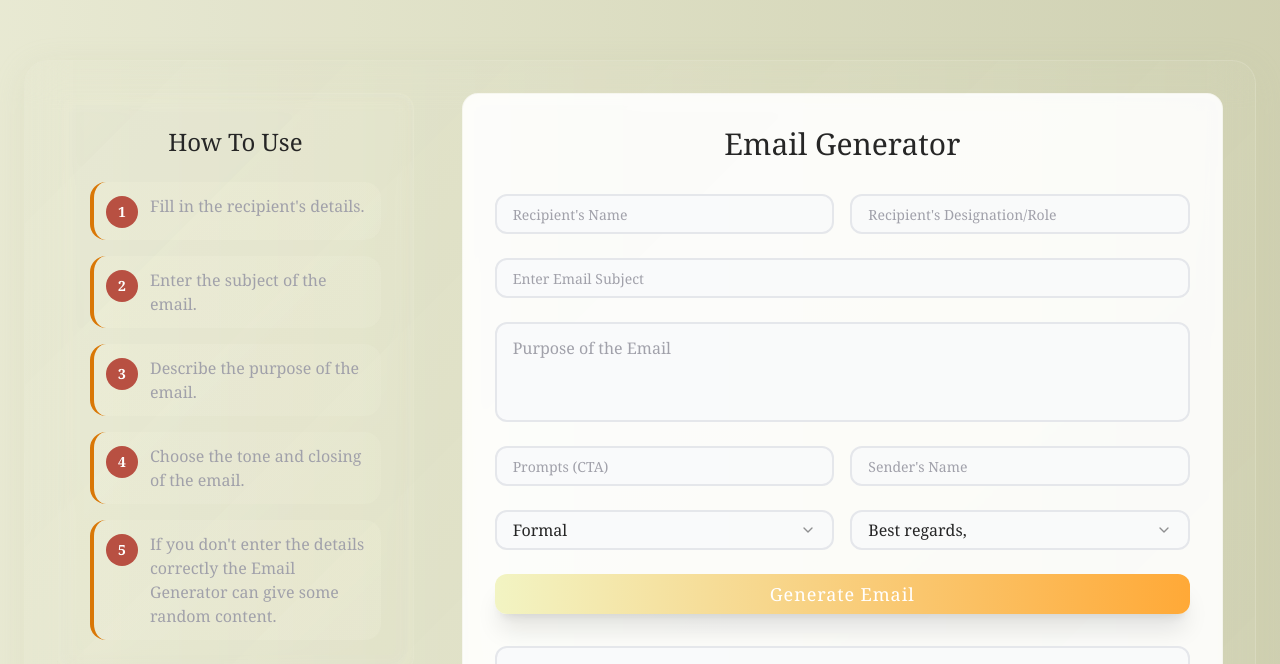
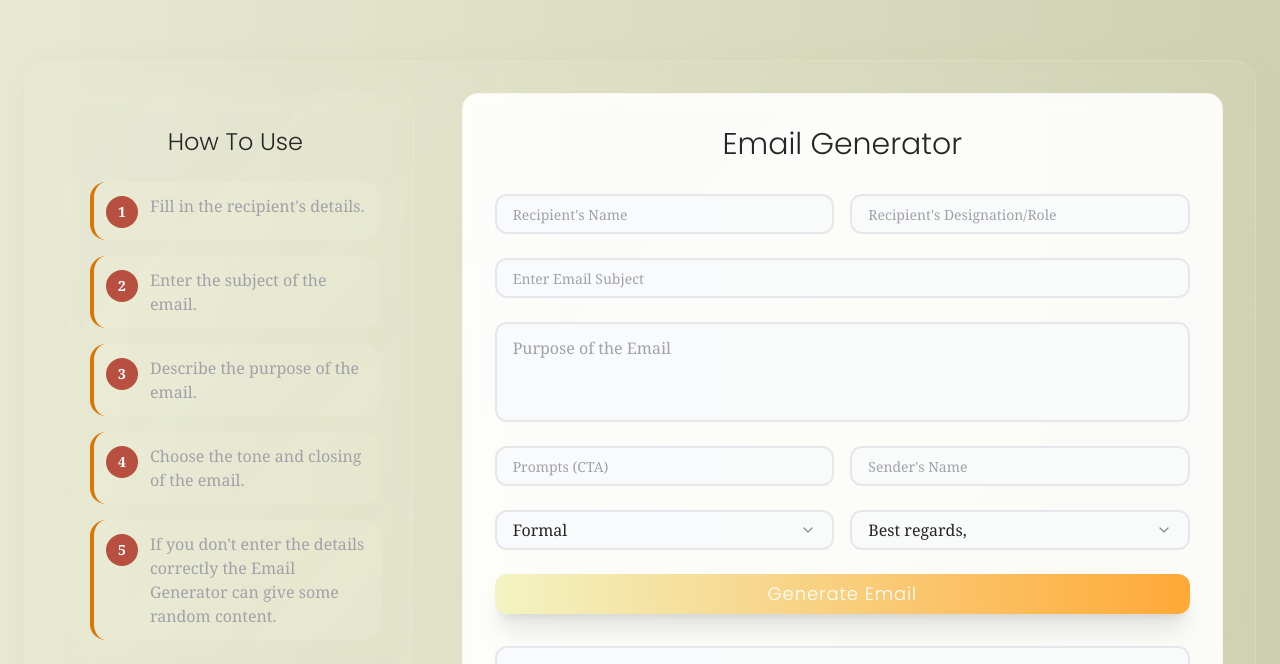
Before and after one commit to harshith397/craft-mail-ai, a React (Vite) app: page / in a window 1280 px wide. Shown: the part 820-1484 px from the top of the page. Built offline with nearby package versions, Linux system fonts and the light colour scheme; a web font is replaced by a local one.

Commit message:
Refactor: Update font styles
Update font styles for "Generate Email" button, "How To Use" section, and "Email Generator" heading to Poppins.

```diff
--- a/src/components/EmailForm.tsx
+++ b/src/components/EmailForm.tsx
@@ -102,7 +102,7 @@ ${formData.sender_name}`;
 
   return (
     <div className="glass-subtle rounded-2xl p-4 sm:p-6 lg:p-8 w-full font-georgia bg-white/90">
-      <h2 className="text-2xl sm:text-3xl font-light text-foreground mb-6 sm:mb-8 text-center">Email Generator</h2>
+      <h2 className="text-2xl sm:text-3xl font-light text-foreground mb-6 sm:mb-8 text-center font-sans">Email Generator</h2>
 
       <form onSubmit={generateEmail} className="space-y-4 sm:space-y-6">
         {/* Recipient Details Row */}
@@ -188,7 +188,7 @@ ${formData.sender_name}`;
         <Button
           type="submit"
           disabled={isGenerating}
-          className="w-full py-3 sm:py-4 text-base sm:text-lg font-light rounded-xl text-white border-0 shadow-xl hover:shadow-2xl transition-all duration-300 transform hover:scale-[1.02] hover:-translate-y-1 tracking-wider mt-4"
+          className="w-full py-3 sm:py-4 text-base sm:text-lg font-light rounded-xl text-white border-0 shadow-xl hover:shadow-2xl transition-all duration-300 transform hover:scale-[1.02] hover:-translate-y-1 tracking-wider mt-4 font-sans"
           style={{background: 'linear-gradient(90deg, #f2f4c3, #ffa937)'}}
           onMouseEnter={(e) => e.currentTarget.style.background = 'linear-gradient(90deg, #e8ea9f, #e6941a)'}
           onMouseLeave={(e) => e.currentTarget.style.background = 'linear-gradient(90deg, #f2f4c3, #ffa937)'}
--- a/src/components/Sidebar.tsx
+++ b/src/components/Sidebar.tsx
@@ -9,7 +9,7 @@ const Sidebar = () => {
 
   return (
     <div className="glass-subtle rounded-2xl p-4 sm:p-6 lg:p-8 h-fit lg:sticky lg:top-24 font-georgia">
-      <h2 className="text-xl sm:text-2xl font-light text-foreground mb-4 sm:mb-6 text-center">How To Use</h2>
+      <h2 className="text-xl sm:text-2xl font-light text-foreground mb-4 sm:mb-6 text-center font-sans">How To Use</h2>
       <div className="space-y-3 sm:space-y-4">
         {steps.map((step, index) => (
           <div key={index} className="group p-2 sm:p-3 rounded-lg border-l-4 border-amber-600 bg-gradient-to-r from-amber-50/10 to-yellow-50/10 hover:from-amber-50/20 hover:to-yellow-50/20 transition-all duration-300 hover:translate-x-1">
```
